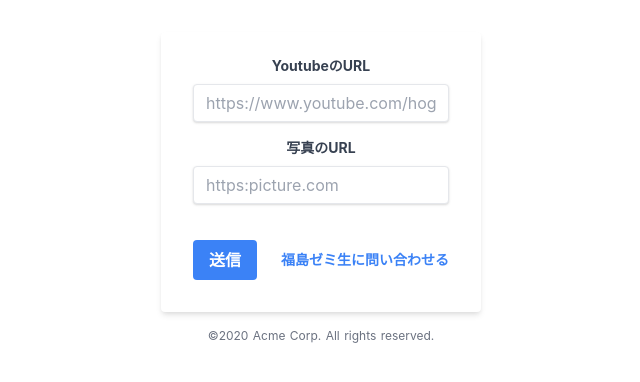
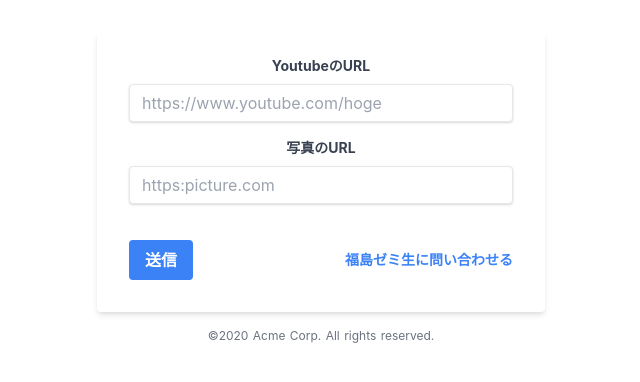
Before and after one commit to sohey-dr/Fukusima_zemi, a Nuxt app: page / in a window 1280 px wide. Shown: the part 212-594 px from the top of the page, without its empty margins (319-959 px from the left). Built offline with nearby package versions, Linux system fonts and the light colour scheme.

Commit message:
bigger form

```diff
--- a/components/Form.vue
+++ b/components/Form.vue
@@ -1,6 +1,6 @@
 <template>
   <div class="container">
-    <div class="w-full max-w-xs">
+    <div class="w-full max-w-md">
       <form class="bg-white shadow-md rounded px-8 pt-6 pb-8 mb-4">
         <div class="mb-4">
           <label class="block text-gray-700 text-sm font-bold mb-2" for="youtube_url">
```
